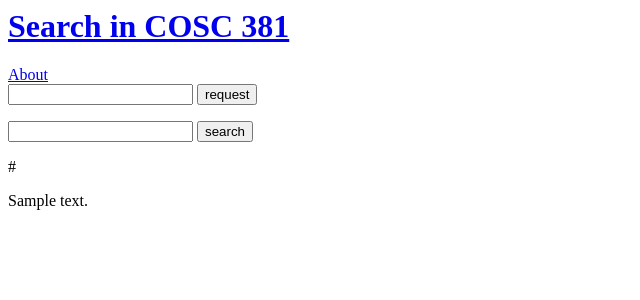
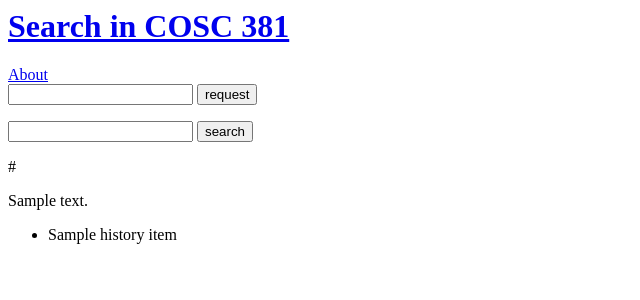
Before and after one commit to COSC381-2020Fall/class-project-jpoeana1, a Flask app: template templates/query.html in a window 1280 px wide. Shown: the top 300 px of the page, without its empty margins (0-640 px from the left). Run offline with Flask 2, Linux system fonts and the light colour scheme; the template is opened without the code that fills it: most values are stand-ins (such as "Sample title", 1, 10 or a date in 2020).

Commit message:
updated with page index and database list

```diff
--- a/templates/query.html
+++ b/templates/query.html
@@ -12,14 +12,28 @@
     <input name="q" type="text">
     <input type="submit" value="search">
 </form>
-<!-- we ned to present search results here -->
+<!-- we need to present search results here -->
 {% for item in results %}
 <p>{{ item.url }}</p>
 <p>{{ item.description | safe }}</p>
 {% endfor %}
 
-{% for query_page in range(1, page_cnt+1) %}
-<a href="query_view?q={{ query_term }}&p={{ query_page }}">{{ query_page }}</a>
-{% endfor %}
+<p>
+    {% for query_page in range(1, page_cnt+1) %}
+    {% if item == current_page %}
+    <b>
+        {% endif %}
+        <a href="query_view?q={{ query_term }}&p={{ item }}">{{ query_page }}</a>
+        {% if item == current_page %}
+    </b>
+    {% endif %}
+    {% endfor %}
+</p>
+
+<ul>
+    {% for history_item in history_list %}
+    <li> {{ history_item[1] }} </li>
+    {% endfor %}
+</ul>
 
 {% endblock %}
```
